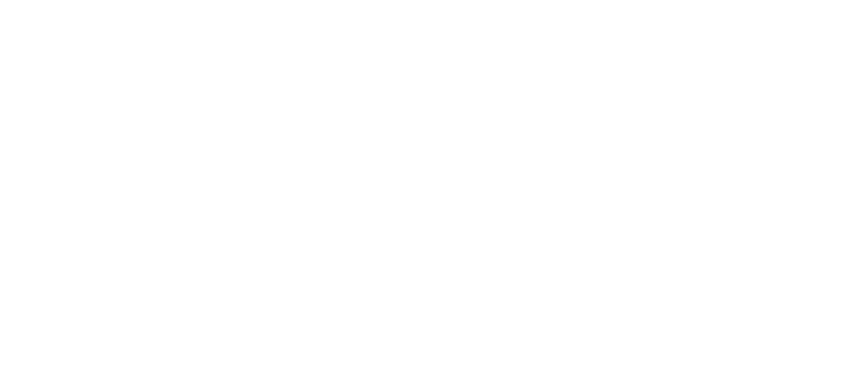
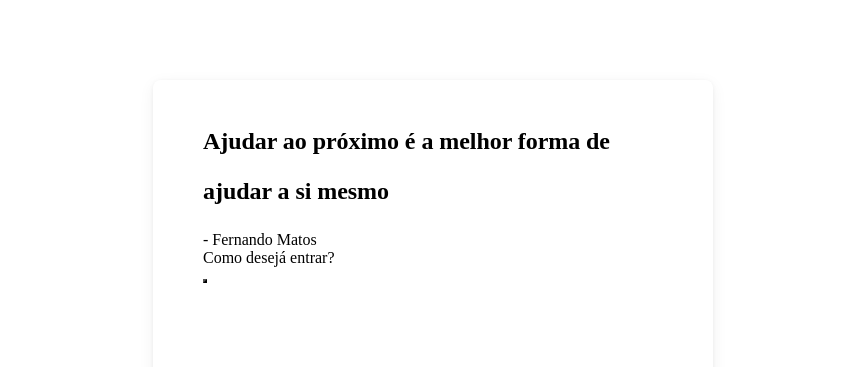
Before and after one commit to Igor-Yngvi/helpcPrototype, a plain HTML site: page routes/account.html in a window 1280 px wide. Shown: the top 367 px of the page, without its empty margins (207-1071 px from the left). Drawn offline with Linux system fonts and the light colour scheme.

Commit message:
Add files via upload

```diff
--- a/modules/slogan.js
+++ b/modules/slogan.js
@@ -5,7 +5,7 @@
         autor: "Fernando Matos"
       },
       {
-        frase: "A verdadeira elegância não está na roupa que veste, está na ajuda dada ao próximo, na honestidade e na palavra honrada. Ser elegante é ter caráter.",
+        frase: "A verdadeira elegância não está na roupa que veste, está na ajuda dada ao próximo, na honestidade e na palavra honrada.",
         autor: "Scheila F. Scisloski"
       },
       {
@@ -13,16 +13,12 @@
         autor: "Lucas xavier"
       },
       {
-        frase: "A prece maior a gente não faz ajoelhado, a gente faz é ajudando o próximo...!",
+        frase: "A prece maior a gente não faz ajoelhado, a gente faz é ajudando o próximo!",
         autor: "Marta Souza"
       },
       {
-        frase: "A melhor maneira de ultrapassarmos nossas dificuldades é ajudar o próximo, com sinceridade e amor, a resolver o problema dele.A melhor maneira de ultrapassarmos nossas dificuldades é ajudar o próximo, com sinceridade e amor, a resolver o problema dele.",
+        frase: "A melhor maneira de ultrapassarmos nossas dificuldades é ajudar o próximo, com sinceridade e amor.",
         autor: "Leandro Tugumi"
-      },
-      {
-        frase: "Se você considera que ajudar o próximo é desperdiçar um minuto do seu tempo ocioso, pense que para outra pessoa um minuto pode ser tudo o que lhe resta.",
-        autor: "Mayara Vellardi"
       },
       {
         frase: "Para ajudar o próximo não há necessidade de alto-falante.",
@@ -37,7 +33,7 @@
         autor: "Sónia Costa Rodrigues"
       },
       {
-        frase: "Ajudar o próximo nunca foi uma opção, mas sempre foi um destaque entre muitos, ser humilde não é sinal de fraqueza, é uma forma de pensar melhor e saber que poderíamos ser nós em um vida injusta.",
+        frase: "Ajudar ao próximo não é sinal de fraqueza.",
         autor: "Sayure"
       },
       {
--- a/routes/account.html
+++ b/routes/account.html
@@ -17,6 +17,8 @@
         <div class="slogan">
           <h1 id="slogan-text">Ajudar ao próximo é a melhor forma de ajudar a si mesmo</h1>
           <p id="slogan-author">- Fernando Matos</p>
+          <p>Como desejá entrar?</p>
+          <button class="facebook"></button>
       </form>
     </div>
   </div>
--- a/stylesheets/account.css
+++ b/stylesheets/account.css
@@ -18,3 +18,24 @@
     justify-content: center;
     align-items: center;
 }
+
+.forms-content {
+    width: 560px;
+    height: 80vh;
+    padding: 36px 50px;
+    box-shadow: 0 1px 4px rgba(0,0,0,.05), 0 4px 16px rgba(0,0,0,.06);
+    border-radius: 8px;
+    align-self: center;
+}
+
+.forms-content h1 {
+    font-size: 1.5rem;
+    letter-spacing: -.0024em;
+    margin: 0 0 15px;
+    line-height: 50px;
+}
+
+.facebook {
+    background: #4065b4;
+    color: #fff;
+}
```
Lines whose indentation alone changed are shown as unchanged.
